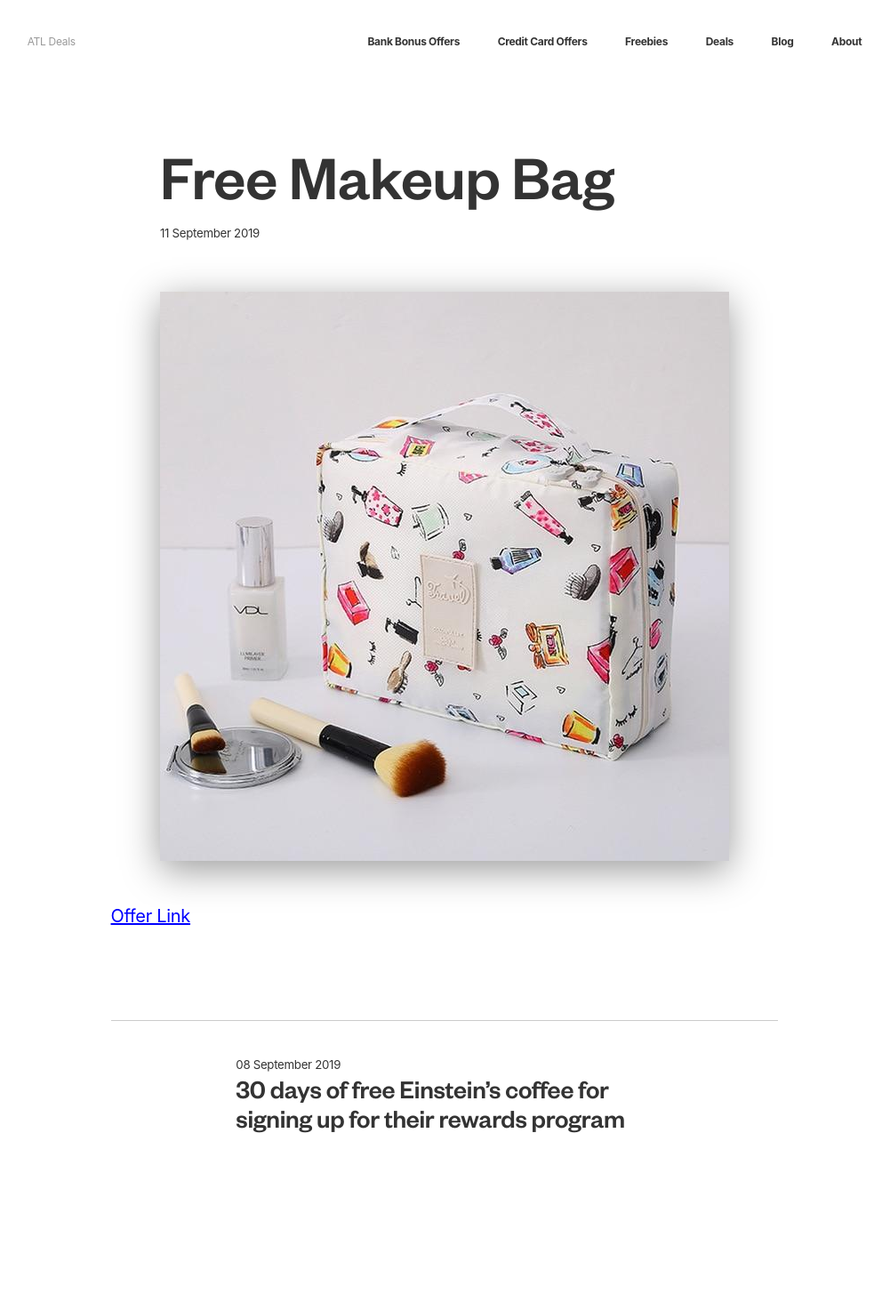
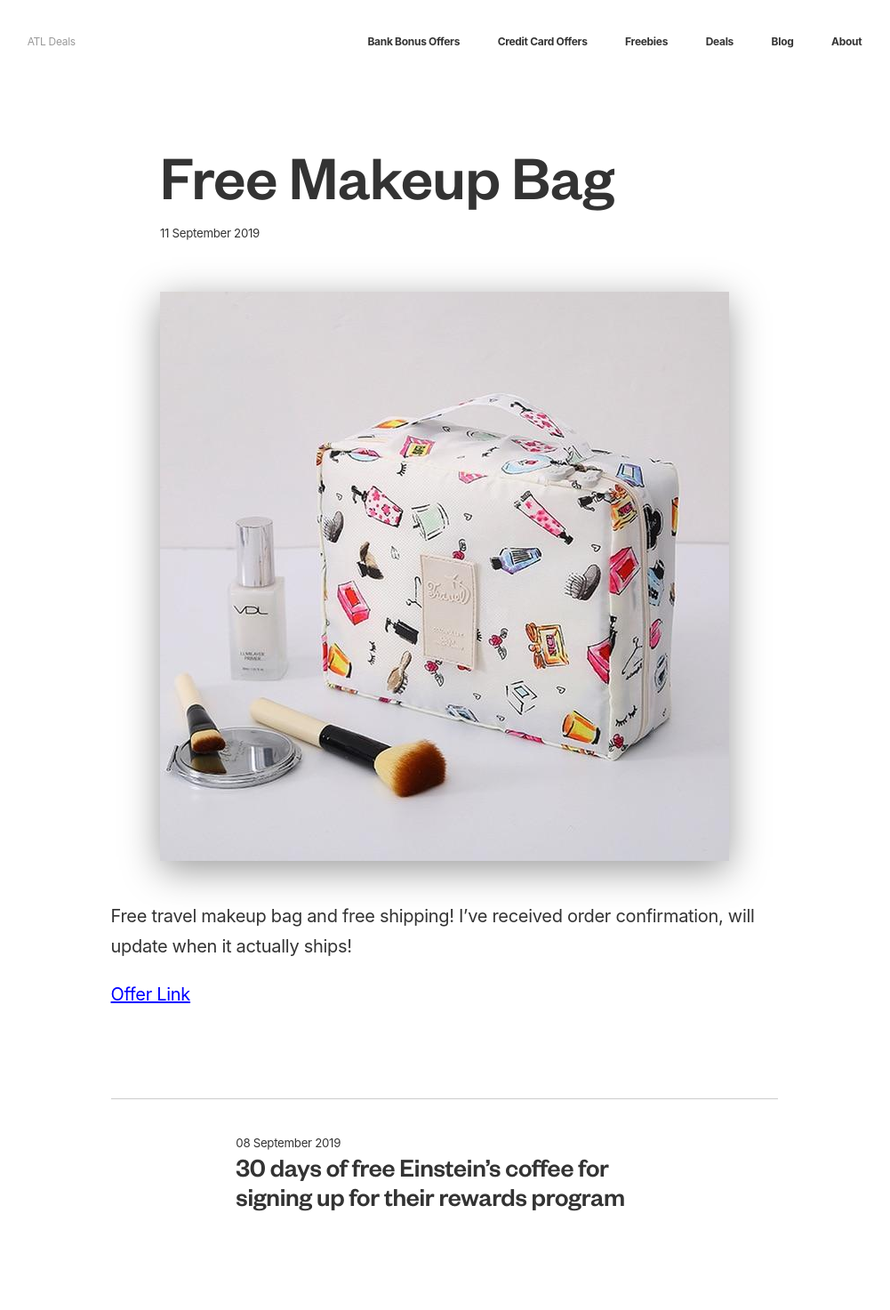
Before and after one commit to ohiosveryown/atldeals, a Jekyll site: the page built from _posts/2019-09-11-free-makeup-bag.markdown, in a window 1280 px wide. Shown: the whole page at 89% size, without its empty margins (140-1141 px from the left). Built offline with Jekyll 4.4.1, drawn with Linux system fonts in a browser that asks for light colours; our own code applies the rules of GitHub Pages for plain Markdown files; before the commit the page ends 1385 px from its top, so only the background shows below that.

Commit message:
Updated Free Makeup Bag

```diff
--- a/_posts/2019-09-11-free-makeup-bag.markdown
+++ b/_posts/2019-09-11-free-makeup-bag.markdown
@@ -8,4 +8,6 @@ categories:
 image: "/uploads/2A0842C6-4193-4030-B02C-BCE96830F52A.jpeg"
 ---
 
+Free travel makeup bag and free shipping! I've received order confirmation, will update when it actually ships!
+
 [Offer Link](https://www.victoriafusion.com/collections/all/products/travel-makeup-bag)
```
